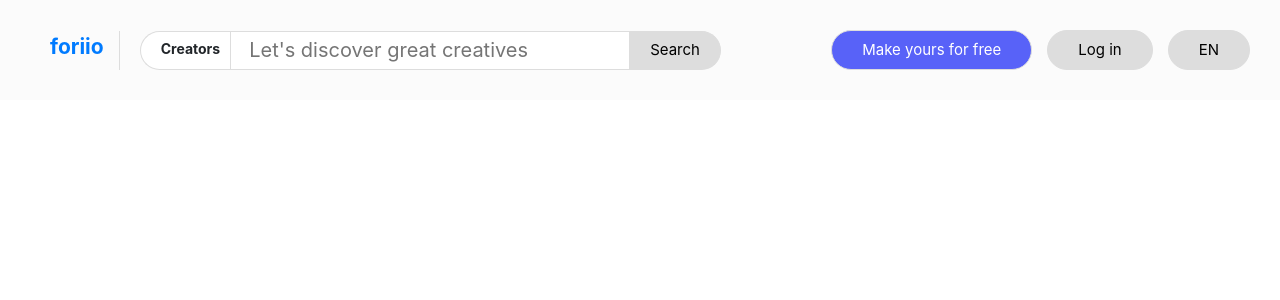
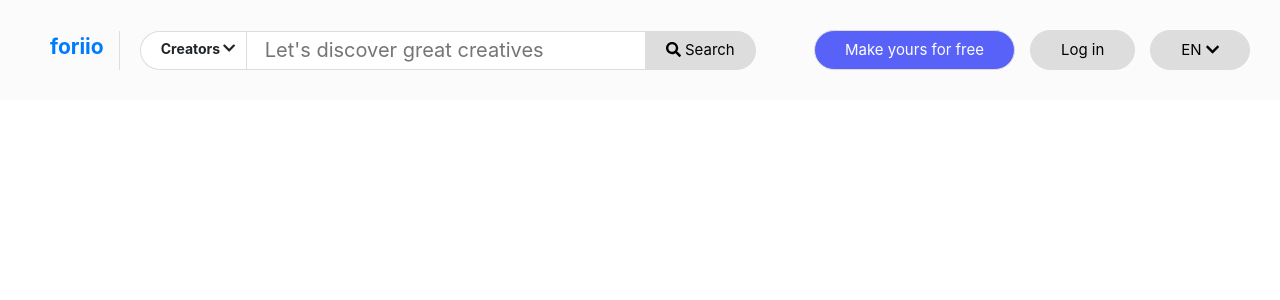
Before and after one commit to mc255v/portfolioChallenge, a React (Create React App) app: page /notfound in a window 1280 px wide. Shown: the top 300 px of the page. Built offline with nearby package versions, Linux system fonts and the light colour scheme.

Commit message:
added icons

```diff
--- a/src/components/navbar/Navbar.jsx
+++ b/src/components/navbar/Navbar.jsx
@@ -1,7 +1,7 @@
 import React from 'react';
 import { Link } from 'react-router-dom';
 import { FontAwesomeIcon } from '@fortawesome/react-fontawesome'
-import { faSearch } from '@fortawesome/free-solid-svg-icons'
+import { faSearch, faChevronDown } from '@fortawesome/free-solid-svg-icons'
 import "../../sass/pages/Navbar.scss";
 import "../../sass/components/buttons.scss";
 
@@ -12,17 +12,17 @@ const Navbar = () => {
         <Link to="/" className="navbar__logo">foriio</Link>
         <div className="navbar__search">
           <div className="navbar__search-select">
-            <p>Creators</p>
+            <p>Creators <FontAwesomeIcon icon={faChevronDown} /></p>
           </div>
           <input type="search" className="navbar__search-input" placeholder="Let's discover great creatives"/>
-          <button className="navbar__search-btn">Search</button>
+          <button className="navbar__search-btn"><FontAwesomeIcon icon={faSearch} /> Search</button>
           <button className="navbar__search-mobile"><FontAwesomeIcon icon={faSearch} /></button>
         </div>
       </div>
       <div className="navbar__right">
         <button className="button button--primary navbar__button">Make yours for free</button>
         <button className="button">Log in</button>
-        <button className="button">EN</button>
+        <button className="button">EN <FontAwesomeIcon icon={faChevronDown} /></button>
       </div>
     </nav>
   );
--- a/src/footer/Footer.jsx
+++ b/src/footer/Footer.jsx
@@ -1,4 +1,5 @@
 import React from 'react';
+import { Link } from 'react-router-dom';
 import Container from 'react-bootstrap/Container';
 import '../sass/pages/Footer.scss';
 
@@ -6,7 +7,7 @@ const Footer = () => {
   return (
     <Container>
       <div className="footer">
-        <p className="footer__title">foriio <span>Portfolio made easy</span></p>
+        <Link to="/" className="footer__title">foriio <span>Portfolio made easy</span></Link>
         <div className="footer__nav">
           <ul className="footer__nav-list">
             <li>Terms of use</li>
--- a/src/sass/pages/Works.scss
+++ b/src/sass/pages/Works.scss
@@ -1,4 +1,5 @@
 @import '../abstracts/variables.scss';
+@import '../abstracts/mixins.scss';
 
 .works-page {
   margin-top: 100px;
@@ -29,6 +30,10 @@
   margin-bottom: 10rem;
   position: relative;
 
+  @include lg {
+    width: 100%;
+  }
+
   &__title {
     font-size: 2rem;
     padding: 0 .5rem;
@@ -43,12 +48,20 @@
   &__inner {
     display: flex;
     justify-content: space-around;
+
+    @include md {
+      display: initial;
+    }
   }
 }
 
 .credit {
   display: flex;
   margin-top: 1.5rem;
+
+  @include lg {
+    margin-left: 2rem;
+  }
 
   &__inner {
     margin-left: 1.5rem;
@@ -71,12 +84,21 @@
   background-color: #F8F9FA;
   padding: 15rem 0;
 
+  @include md {
+    padding: 5rem;
+  }
+
   &__item {
     width: 25%;
     height: 20rem;
     margin: 3rem;
     position: relative;
     cursor: pointer;
+
+    @include md {
+      width: 100%;
+      margin: 2rem 0;
+    }
 
     & > img {
       width: 100%;
@@ -115,6 +137,12 @@
     width: 46%;
     height: 30rem;
     margin: 2rem;
+
+    @include md {
+      width: 100%;
+      height: auto;
+      margin: 2rem 0;
+    }
   }
 }
 
@@ -122,6 +150,11 @@
   width: 85%;
   max-width: 85%;
 
+  @include lg {
+    width: 97%;
+    max-width: 98%;
+  }
+
   &__image {
     width: 100%;
   }
```
